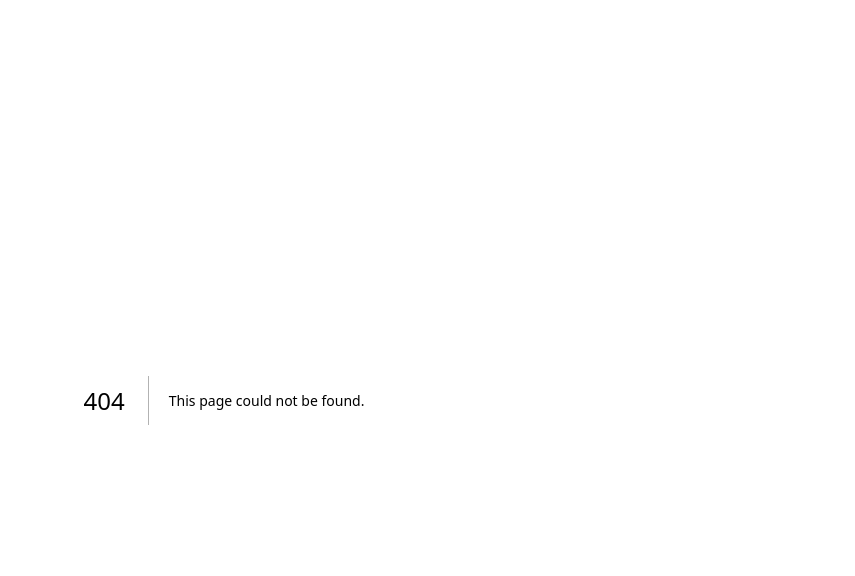
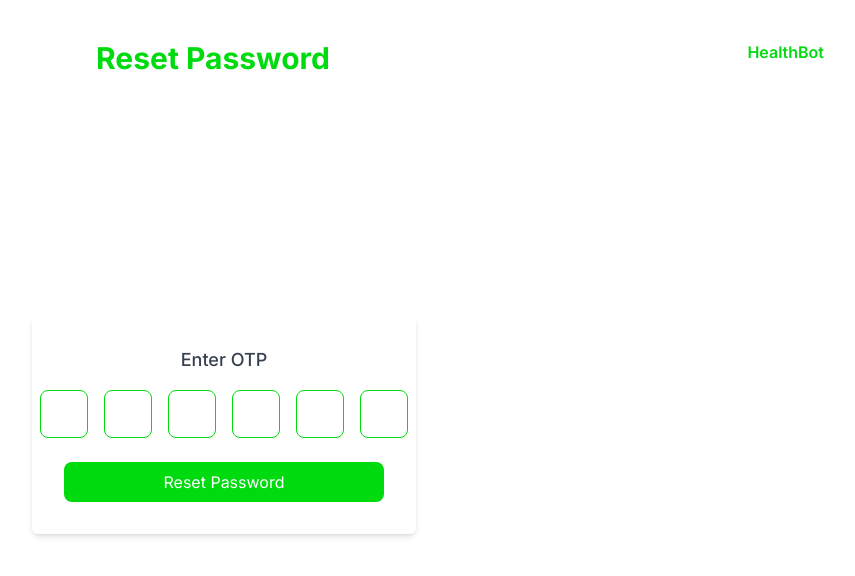
Before and after one commit to sarmadhamdani02/HealthBot.ai, a Next.js app: page /OTP in a window 1280 px wide. Before the commit this address had no page. Shown: the top 576 px of the page, without its empty margins (416-1271 px from the left). Built offline with nearby package versions, Linux system fonts and the light colour scheme.

Commit message:
delete 3 files, create 1 file and update 1 file : added OTP Screen

```diff
--- /dev/null
+++ b/src/app/(auth)/OTP/page.tsx
@@ -0,0 +1,33 @@
+import React from 'react';
+
+const OTPForm = () => {
+  return (
+    <div className="min-h-screen flex flex-col items-center justify-center bg-white">
+      <header className="w-full flex justify-between p-6">
+        <div />
+        <h1 className="text-[#00DB0F] text-3xl font-bold  absolute top-10 left-[40%]">Reset Password</h1>
+        <a href="/" className="text-[#00DB0F] font-semibold absolute top-10 right-10">HealthBot</a>
+      </header>
+      <div className="bg-white w-full max-w-sm p-8 rounded-md shadow-md text-center">
+        <h2 className="text-gray-700 text-lg font-medium mb-4">Enter OTP</h2>
+        <div className="flex justify-center space-x-4 mb-6">
+          {Array(6)
+            .fill('')
+            .map((_, index) => (
+              <input
+                key={index}
+                type="text"
+                maxLength="1"
+                className="border border-[#00DB0F] rounded-lg text-center w-12 h-12 focus:outline-none focus:ring-2 focus:ring-[#00DB0F] text-lg text-green-500"
+              />
+            ))}
+        </div>
+        <button className="w-full bg-[#00DB0F] text-white py-2 rounded-lg hover:bg-green-600 transition duration-200">
+          Reset Password
+        </button>
+      </div>
+    </div>
+  );
+};
+
+export default OTPForm;
--- a/src/app/page.tsx
+++ b/src/app/page.tsx
@@ -9,5 +9,6 @@ export default function Home() {
     <Link href={'/profile'}>Profile </Link>
     <Link href={'/login'}>Login </Link>
     <Link href={'/signup'}>Signup </Link>
+    <Link href={'/OTP'}>OTP Screen </Link>
   </>;
 }
```
Also changed, not shown: src/app/(auth)/OTP/loginwithphonenoOTP/page.tsx (deleted), src/app/(auth)/OTP/registerwithphonenoOTP/page.tsx (deleted), src/app/(auth)/OTP/resetpasswordOTP/page.tsx (deleted).
